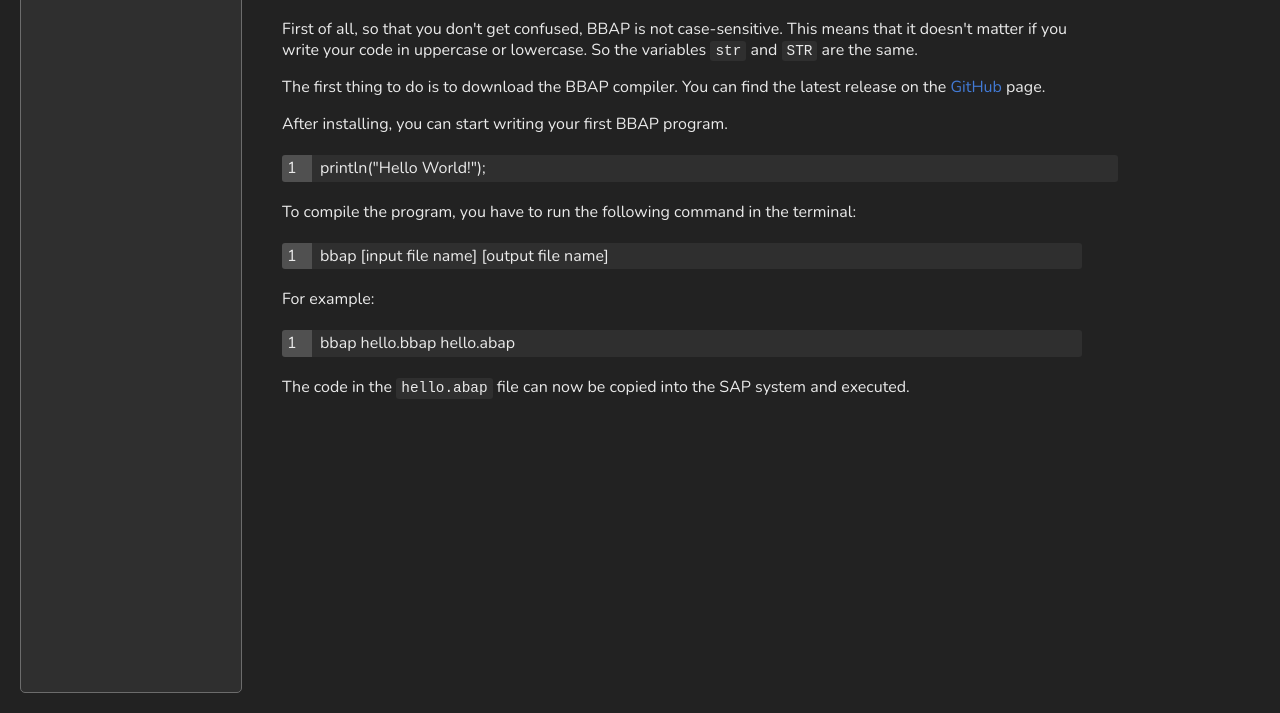
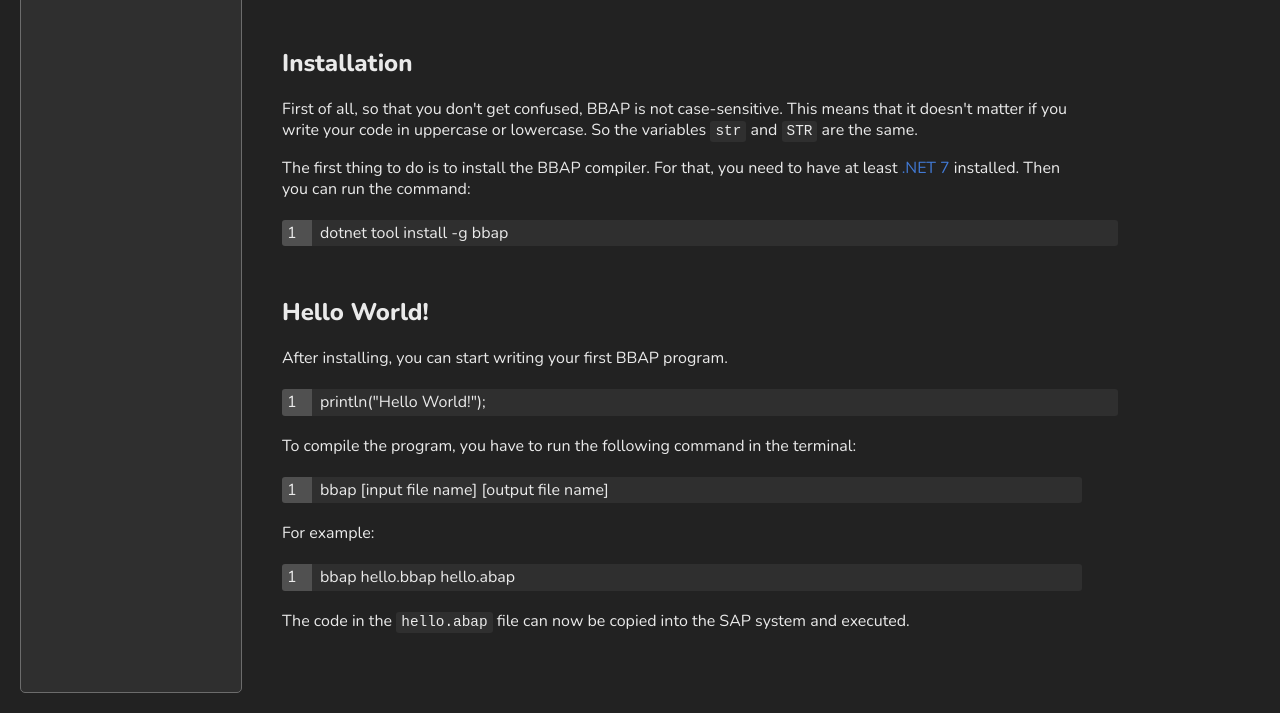
Before and after one commit to bbap-lang/bbap-lang.github.io, a website: page src/html/getting-started/index.html in a window 1280 px wide. Shown: the part 87-800 px from the top of the page. Drawn offline with nearby package versions, Linux system fonts and the light colour scheme; a web font is replaced by a local one.

Commit message:
Updated Getting Started

```diff
--- a/src/html/getting-started/index.html
+++ b/src/html/getting-started/index.html
@@ -18,15 +18,22 @@
   </nav>
   <main>
     <h1>Getting Started</h1>
+    <h2>Installation</h2>
     <p>
       First of all, so that you don't get confused, BBAP is not case-sensitive. This means that it doesn't matter if you
       write your code in uppercase or lowercase. So the variables <code>str</code> and <code>STR</code> are the same.
       <br>
     </p>
     <p>
-      The first thing to do is to download the BBAP compiler. You can find the latest release on the <a
-      href="https://github.com/bbap-lang/Compiler/releases">GitHub</a> page.
+      The first thing to do is to install the BBAP compiler.
+      For that, you need to have at least <a href="https://dotnet.microsoft.com/en-us/download">.NET 7</a> installed.
+      Then you can run the command:
     </p>
+    <code class="block">
+      dotnet tool install -g bbap
+    </code>
+
+    <h2>Hello World!</h2>
     <p>
       After installing, you can start writing your first BBAP program.
     </p>
```
